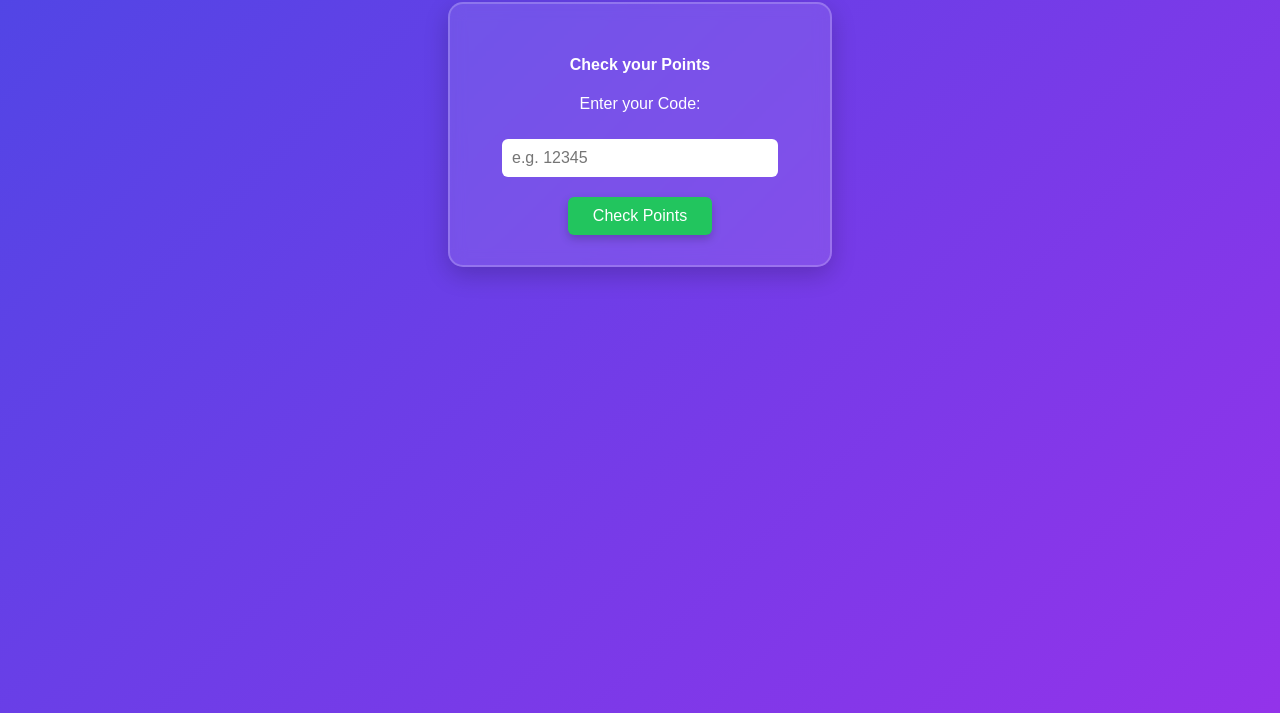
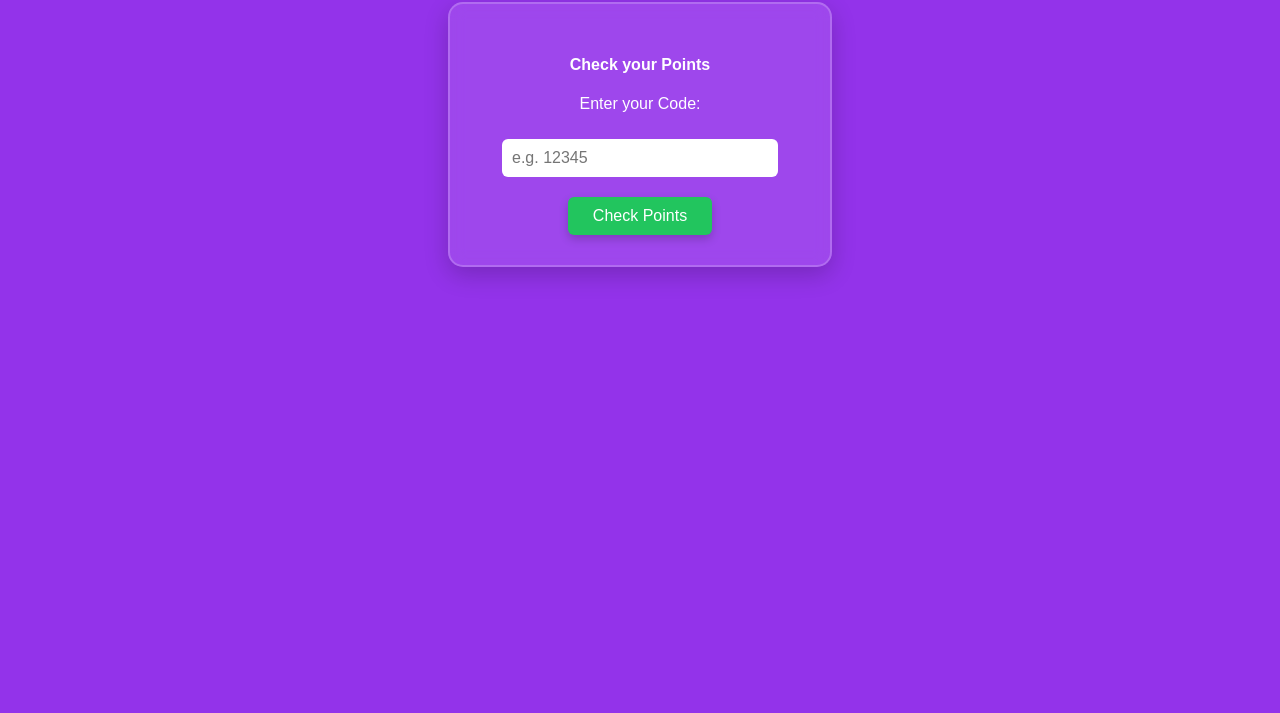
Before and after one commit to Liza-Albaer/shammsa-system, a plain HTML site: page index.html in a window 1280 px wide. Shown: the part 87-800 px from the top of the page. Drawn offline with Linux system fonts and the light colour scheme; some packages are replaced by stand-ins of ours; a script that the page names is missing.

Commit message:
Update project modifications

```diff
--- a/index.html
+++ b/index.html
@@ -20,7 +20,8 @@
 
     body {
       font-family: 'Poppins', sans-serif;
-      background: linear-gradient(135deg, #4f46e5, #9333ea);
+      /*background: linear-gradient(135deg, #4f46e5, #9333ea);*/
+        background: #9333ea;
       background-attachment: fixed;   /* keeps gradient pretty while scrolling */
       display: flex;
       justify-content: center;
```
